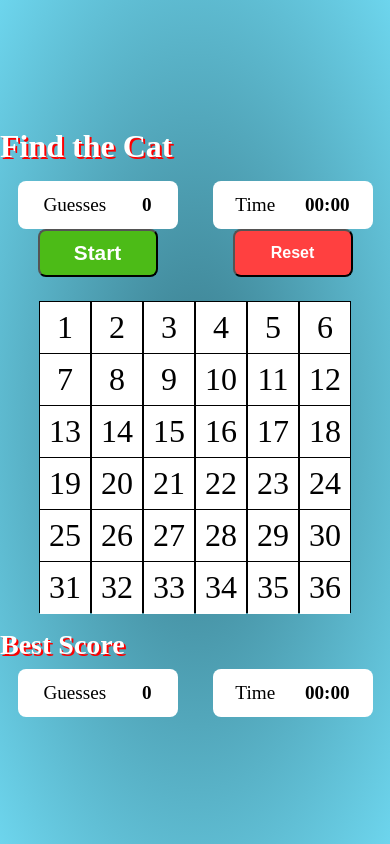
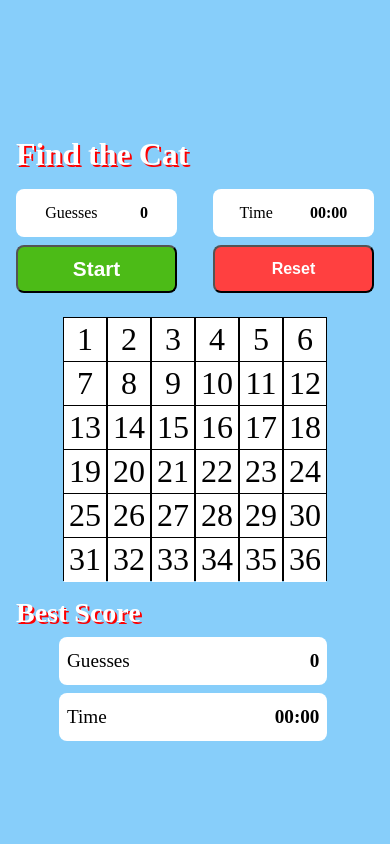
Before and after one commit to marianneporter/FindTheCatAng, an Angular app: page / in a window 390 px wide. Built offline with nearby package versions, Linux system fonts and the light colour scheme.

Commit message:
WIP responsiveness

```diff
--- a/src/app/app.component.scss
+++ b/src/app/app.component.scss
@@ -4,5 +4,18 @@
     background-image: radial-gradient(#387989, #6dd5ed);
     background-repeat: no-repeat;
     background-size: cover;
-    position: fixed;
+  //  position: fixed;
 }
+
+//background for mobile
+@media screen and (max-width: 767px) {
+    .content {
+        background: lightskyblue;
+        width: 100%;
+        min-width: 0;    max-width: 767px;
+        min-height: 100vh;
+        background-size:cover;
+        padding: 1rem;
+        overflow: auto;
+    }
+}
--- a/src/app/cat-game2/cat-game2.component.html
+++ b/src/app/cat-game2/cat-game2.component.html
@@ -28,6 +28,7 @@
             [@headingStatus]="headingStatus">
             <h2>Find the Cat</h2>
             <div class="game-controls">
+                <div class="game-monitor-group">
                     <div class="count game-monitor">
                         <div class="label">
                             Guesses
@@ -44,15 +45,16 @@
                             {{timing.seconds | number: '2.0'}}:{{timing.tenths | number: '2.0' }}
                         </div>
                     </div>
-                <div class="start"
-                    (click)="startGame()">
+                </div>
+                <div class="game-monitor-buttons">
                     <button class="primary-btn"
+                            (click)="startGame()"
                             [disabled]="startDisabled">Start</button>
-                </div>
-                <div class="try-again">
+
                     <button class="reset-btn"
                             (click)="reset()">Reset</button>
                 </div>
+
             </div>
         </div>
 
--- a/src/app/cat-game2/cat-game2.component.scss
+++ b/src/app/cat-game2/cat-game2.component.scss
@@ -1,19 +1,28 @@
+
+/******************************************************************/
+// SCSS Used thoughout component                                   /
+/******************************************************************/
 $controlHeight: 3rem;
 $dropdownHeight: 15rem;
 $dropdownTextHeight: 10rem;
 
+
+@media screen and (max-width: 575px) {
+    .container {
+        --game-width: 30rem;
+        --hiding-place-dimension: 2.75rem;
+        --hiding-grid-element-size: calc(var(--hiding-place-dimension) * 6);
+    }
+}
+
+@media screen and (min-width: 576px) and (max-width: 767px) {
     .container {
         --game-width: 40rem;
         --hiding-place-dimension: 3.25rem;
         --hiding-grid-element-size: calc(var(--hiding-place-dimension) * 6);
     }
-
-//phones
-@media screen and  (max-width: 767px) {
-
 }
 
-//not phones
 @media screen and (min-width: 768px) {
     .container {
         --game-width: 50rem;
@@ -22,11 +31,11 @@ $dropdownTextHeight: 10rem;
     }
 }
 
+
 %btn {
-    display: inline-block;
+    display: block;
     border-radius: 0.5rem;
     height: $controlHeight;
-    width: 7.5rem;
     font-size: 1.3rem;
     text-decoration: none;
     font-weight: 600;
@@ -40,7 +49,6 @@ $dropdownTextHeight: 10rem;
     justify-content: space-around;
     align-items: center;
     height: $controlHeight;
-    width: 10rem;
     background-color: white;
     border-radius: 0.5rem;
     padding: 0.5rem;
@@ -49,6 +57,9 @@ $dropdownTextHeight: 10rem;
     }
 }
 
+.game-monitor {
+    @extend %monitor;
+}
 
 .primary-btn {
     @extend %btn;
@@ -62,7 +73,6 @@ $dropdownTextHeight: 10rem;
     color: white;
     background-color: #ff4040;
     font-size: 1rem;
-
 }
 
 .grid-disabled {
@@ -76,15 +86,7 @@ $dropdownTextHeight: 10rem;
     height: 100vh;
 }
 
-
-
-.game-monitor {
-    @extend %monitor;
-
-}
-
 .container {
- //   height: 40rem;
     width: var(--game-width);
 }
 
@@ -93,6 +95,10 @@ h4 {
     font-size: 1.75rem;
     text-shadow: 2px 2px red;
 }
+
+/******************************************************************/
+// SCSS Used in title-and-controls
+/******************************************************************/
 
 .title-and-controls {
 
@@ -103,16 +109,67 @@ h4 {
         margin-bottom: 1rem;
     }
 
+
+    // phones
+    @media screen and (max-width: 767px) {
+
+        .game-monitor-group, .game-monitor-buttons {
+            display: flex;
+            justify-content: space-between;
+        }
+
+        .game-monitor {
+            width: 45%;
+        }
+
+        .game-monitor-buttons {
+            margin-top: 0.5rem;
+        }
+
+        .primary-btn, .reset-btn {
+            min-width: 45%;
+        }
+
+    }
+
+
+
+    //desktop
+    @media screen and (min-width: 768px) {
+        .container {
+            --game-width: 50rem;
+            --hiding-place-dimension: 4.5rem;
+            --hiding-grid-element-size: calc(var(--hiding-place-dimension) * 6);
+        }
+
         .game-controls {
             display: flex;
-        justify-content: space-around;
+            justify-content:space-between;
             align-items: center;
             flex-wrap: wrap;
             font-size: 1.2rem;
         }
+
+        .game-monitor {
+            min-width: 10rem;
         }
 
+        .game-monitor-buttons, .game-monitor-group {
+            display: flex;
+            justify-content: space-evenly;
+            align-items: center;
+            width: 50%;
+        }
 
+        .primary-btn, .reset-btn {
+            width: 10rem;
+        }
+    }
+}
+
+/************************************************************************/
+//  SCSS used within grid area                                          */
+/************************************************************************/
 .hiding-grid {
 
     display: grid;
@@ -122,7 +179,6 @@ h4 {
     width: var(--hiding-grid-element-size);
 
     margin: 1.5rem auto 0 auto;
-
 
     .hiding-place {
         height: var(--hiding-place-dimension);
@@ -141,7 +197,6 @@ h4 {
            font-size: 2rem;
            background-color: white;
        }
-
     }
 
     .cat-pic {
@@ -152,6 +207,10 @@ h4 {
     }
 }
 
+/***************************************************************************/
+// SCSS used within best scores area                                       */
+/***************************************************************************/
+
 .best-scores {
     margin-top: 1rem;
 }
@@ -161,11 +220,31 @@ h4 {
     justify-content: space-around;
     margin-top: 0.5rem;
     font-size: 1.2rem;
+
     .best-monitor {
         @extend %monitor;
+        min-width: 12rem;
+    }
+
+    @media screen and (max-width: 767px) {
+        flex-direction: column;
+
+        .best-monitor {
+            justify-content: space-between;
+            max-width: 75%;
+            margin-left: 12%;
+        }
+        .best-monitor:last-child {
+            margin-top: 0.5rem;
+        }
     }
 }
 
+
+
+/***************************************************************************/
+// SCSS used within dropdown area                                     */
+/***************************************************************************/
 .dropdown {
     position: absolute;
     left: 25rem;
```
Lines whose indentation alone changed are shown as unchanged.
